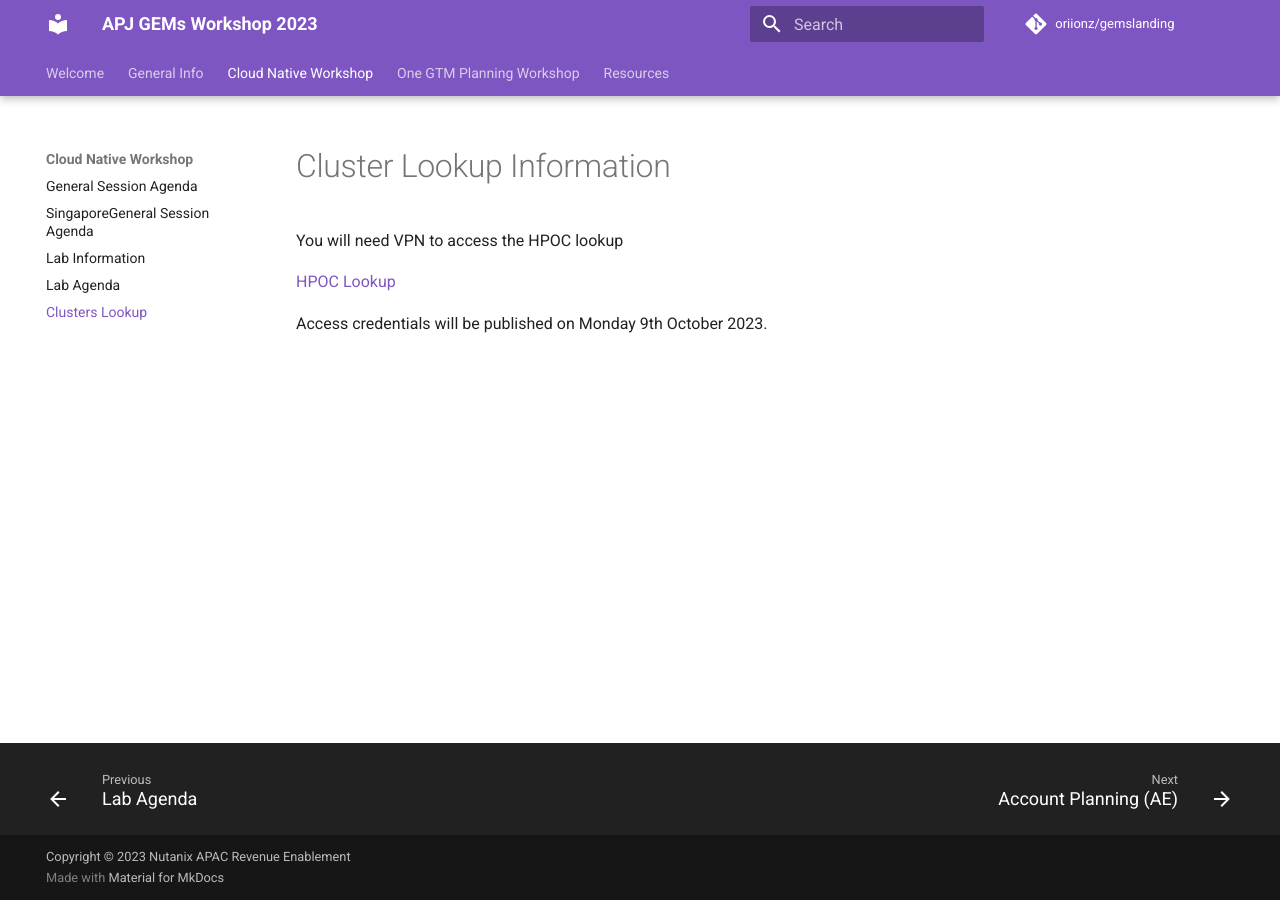
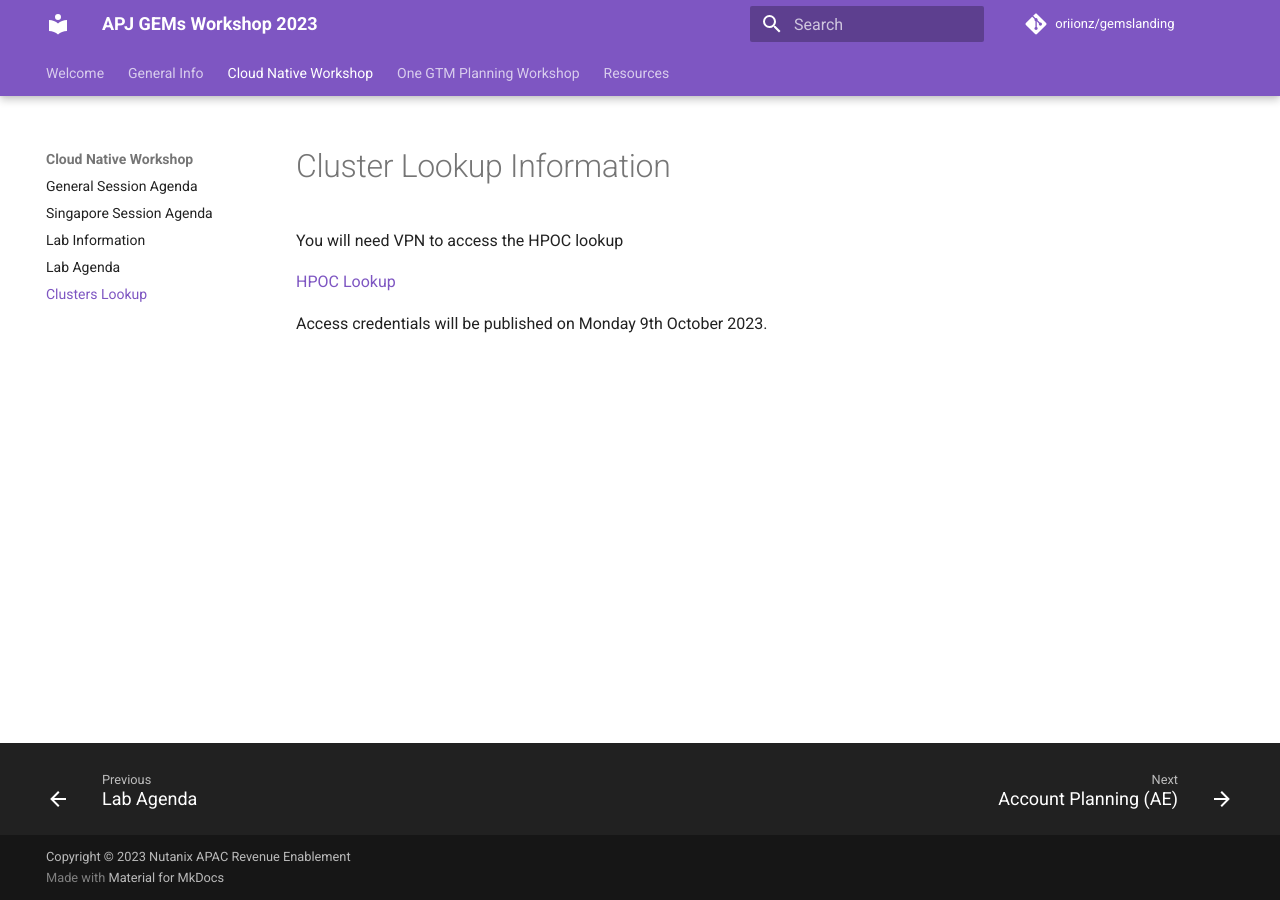
Before and after one commit to oriionz/gemslanding, an MkDocs documentation site: the page built from docs/cluster_lookup/cluster_lookup.md, in a window 1280 px wide. Built offline with MkDocs 1.6.1 and Material for MkDocs 9.7.7, drawn with Linux system fonts in a browser that asks for light colours; comment, search, counter and statistics services are not loaded.

Commit message:
update: singapore agenda

```diff
--- a/mkdocs.yml
+++ b/mkdocs.yml
@@ -111,7 +111,7 @@
 - 'General Info': daily_agenda/info.md
 - 'Cloud Native Workshop':
   - 'General Session Agenda': daily_agenda/general_agenda.md
-  - 'SingaporeGeneral Session Agenda': daily_agenda/general_agenda_sing.md
+  - 'Singapore Session Agenda': daily_agenda/general_agenda_sing.md
   - 'Lab Information': gts_labs/gts_labs.md
   - 'Lab Agenda': daily_agenda/labs_agenda.md
   - 'Clusters Lookup': cluster_lookup/cluster_lookup.md
```
